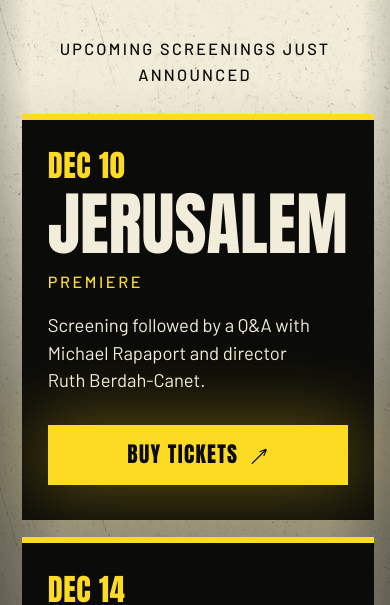
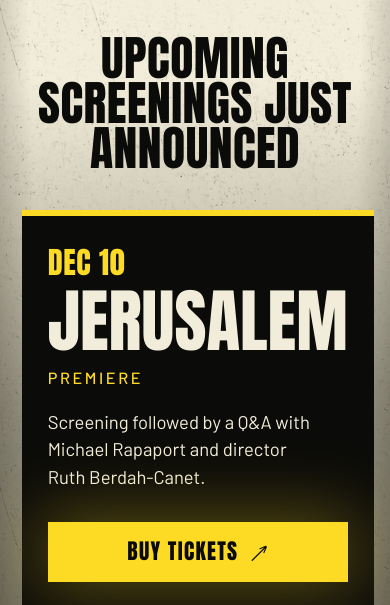
Before and after one commit to rberdahcanet-aicn/aicy-site, a plain HTML site: page index.html in a window 390 px wide. Shown: the part 246-851 px from the top of the page. Drawn offline with Linux system fonts and the light colour scheme.

Commit message:
Premieres preview: big display heading
Co-Authored-By: Claude Opus 5.5 <noreply@anthropic.com>
Claude-Session: https://claude.ai/code/session_01RM9Env8CFnPpxUfbv7H1jz

```diff
--- a/index.html
+++ b/index.html
@@ -207,8 +207,8 @@ h1,h2,h3,p{margin:0}
 .launching__ready{display:inline-flex;align-items:center;gap:1rem;color:var(--ink)}
 .launching__ready svg{width:1.8rem;height:1.8rem;color:var(--spotlight)}
 /* Hero: two premiere spots above the trailer */
-.premieres__heading{margin:5.6rem 0 0;text-align:center;font-weight:500;font-size:1.8rem;letter-spacing:.2em;text-transform:uppercase;color:var(--on-spotlight)}
-.premieres{display:grid;grid-template-columns:1fr 1fr;gap:2.4rem;width:100%;max-width:128rem;margin:2.4rem auto 0}
+.premieres__heading{margin:5.6rem 0 0;text-align:center;font-family:var(--font-display);font-weight:400;font-size:6.4rem;line-height:.95;letter-spacing:.01em;text-transform:uppercase;color:var(--on-spotlight)}
+.premieres{display:grid;grid-template-columns:1fr 1fr;gap:2.4rem;width:100%;max-width:128rem;margin:3.6rem auto 0}
 .hero .hero__cta--below{margin-top:4.8rem;margin-bottom:7.2rem}
 .btn--waitlist{font-size:2rem;padding:1.6rem 3.2rem;color:var(--ink);border-color:var(--ink)}
 .btn--waitlist:hover{color:var(--spotlight);border-color:var(--spotlight)}
@@ -223,7 +223,7 @@ h1,h2,h3,p{margin:0}
 .nowrap{white-space:nowrap}
 @media (max-width:767px){
   .premieres{grid-template-columns:1fr;gap:1.6rem}
-  .premieres__heading{margin-top:4rem;font-size:1.5rem;letter-spacing:.14em}
+  .premieres__heading{margin-top:4rem;font-size:4.4rem}
   .hero .hero__cta--below{margin-top:3.2rem;margin-bottom:4.8rem}
   .hero{background:
     radial-gradient(ellipse 70% 120% at 50% 0%,var(--scrim-clear) 62%,var(--scrim) 100%),
```
